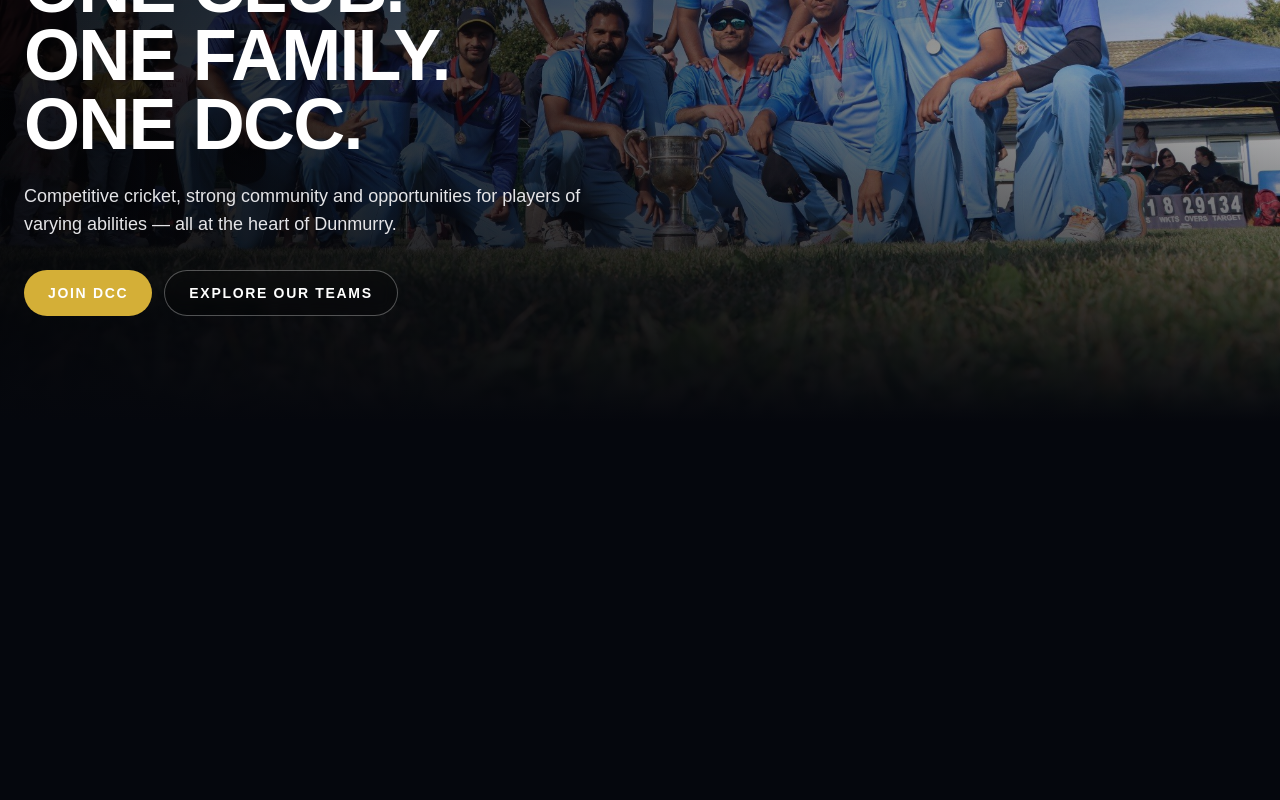
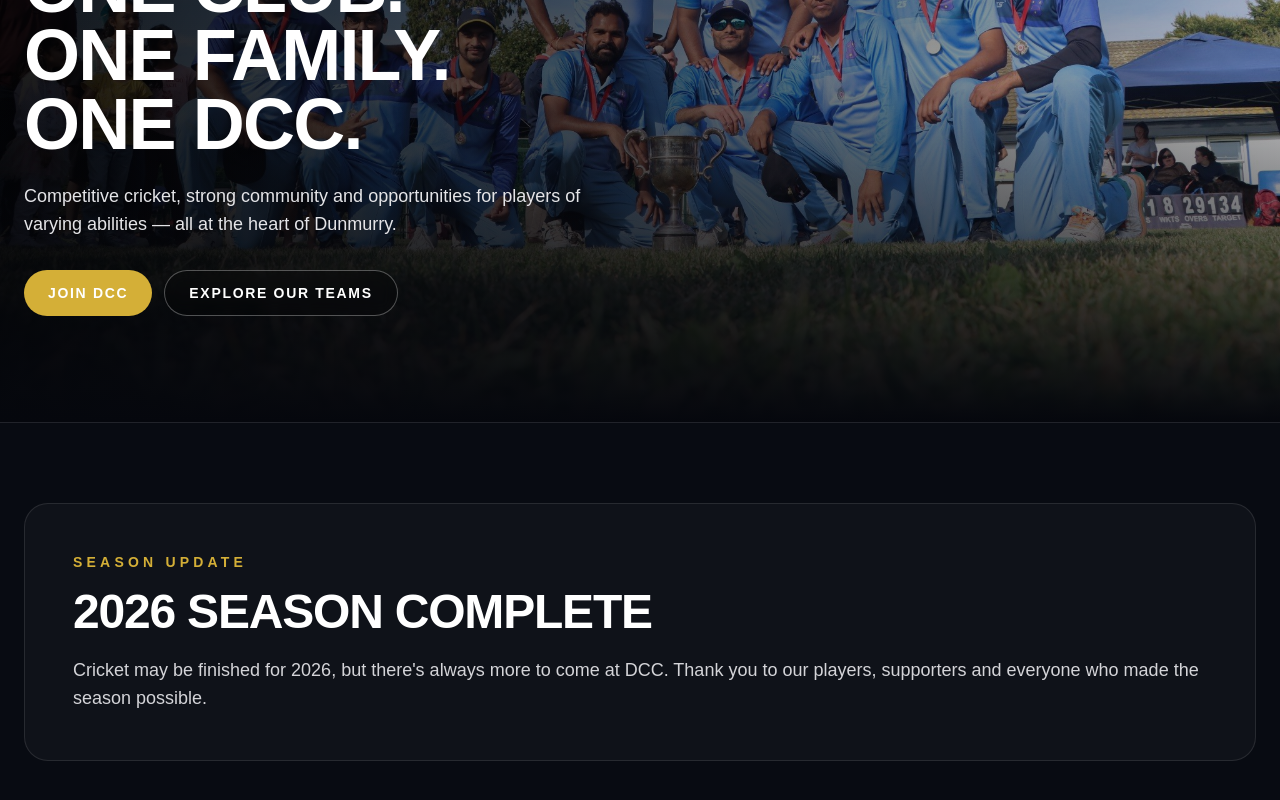
Before and after one commit to Hkhims/dcc-main-website, a Next.js app: page / in a window 1280 px wide. Shown: the part 364-1164 px from the top of the page. Before the commit the page ends 800 px from the top, so only its background shows below. Built offline with nearby package versions, Linux system fonts and the light colour scheme.

Commit message:
Add season update and refine header branding

```diff
--- a/src/app/page.tsx
+++ b/src/app/page.tsx
@@ -59,6 +59,26 @@
           </div>
         </div>
       </section>
+
+      <section className="border-t border-white/10 bg-[#080b12] px-6 py-16 sm:py-20">
+        <div className="w-full">
+          <div className="rounded-3xl border border-white/10 bg-white/[0.03] p-8 sm:p-10 lg:p-12">
+            <p className="text-sm font-bold uppercase tracking-[0.3em] text-dcc-gold">
+              Season Update
+            </p>
+
+            <h2 className="mt-4 max-w-3xl text-3xl font-black uppercase tracking-tight sm:text-4xl lg:text-5xl">
+              2026 Season Complete
+            </h2>
+
+            <p className="mt-5 text-base leading-7 text-zinc-300 sm:text-lg">
+  Cricket may be finished for 2026, but there&apos;s always more to come at
+  DCC. Thank you to our players, supporters and everyone who made the season
+  possible.
+</p>
+          </div>
+        </div>
+      </section>
     </main>
   );
 }
--- a/src/components/SiteHeader.tsx
+++ b/src/components/SiteHeader.tsx
@@ -12,11 +12,12 @@
       <div className="flex w-full items-center px-6 py-4">
         <Link href="/" className="flex items-center gap-3">
           <Image
-            src="/dcc-logo.png"
+            src="/dcc-logo-transparent.png"
             alt="Dunmurry Cricket Club crest"
             width={56}
             height={74}
             priority
+            unoptimized
             className="h-auto w-12"
           />
 
@@ -156,7 +157,7 @@
           aria-label="Toggle navigation menu"
           aria-expanded={mobileMenuOpen}
           onClick={() => setMobileMenuOpen((open) => !open)}
-          className="flex h-11 w-11 items-center justify-center rounded-xl border border-white/10 text-white transition hover:border-dcc-gold hover:text-dcc-gold lg:hidden"
+          className="flex ml-auto h-11 w-11 items-center justify-center rounded-xl border border-white/10 text-white transition hover:border-dcc-gold hover:text-dcc-gold lg:hidden"
         >
           {mobileMenuOpen ? (
             <svg
```
Also changed, not shown: 2 other files (tests, documents, lock files or other folders).
